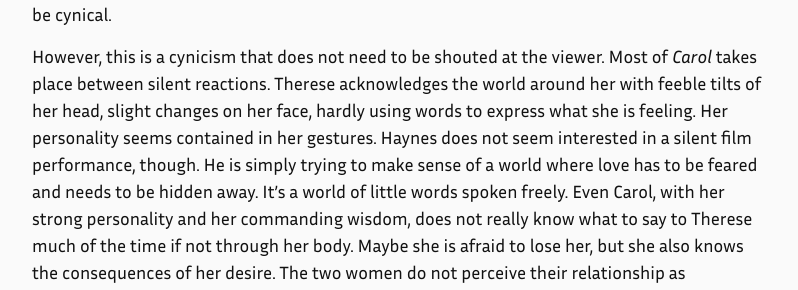
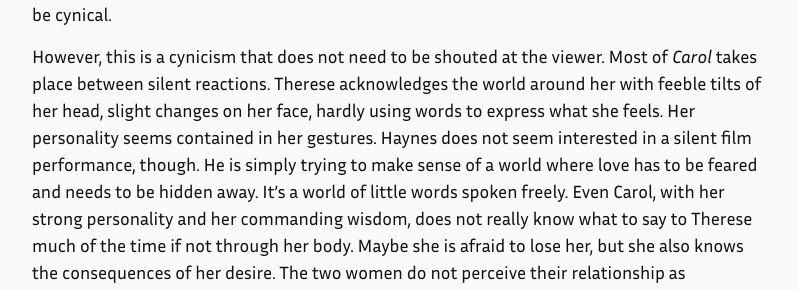
Before and after one commit to manuel-uberti/filmsinwords, a Jekyll site: the page built from _posts/2019-12-19-connection.md, in a window 1280 px wide and 900 px high, scrolled down 1194 px. Shown: the part 209-499 px from the top of the window, without its empty margins (238-1036 px from the left). Built offline with Jekyll 4.4.1, drawn with Linux system fonts in a browser that asks for light colours; some of the changed text lies outside the part shown.

Commit message:
Fix wording

```diff
--- a/_posts/2019-12-19-connection.md
+++ b/_posts/2019-12-19-connection.md
@@ -50,19 +50,19 @@
 However, this is a cynicism that does not need to be shouted at the viewer. Most
 of *Carol* takes place between silent reactions. Therese acknowledges the world
 around her with feeble tilts of her head, slight changes on her face, hardly
-using words to express what she is feeling. Her personality seems contained in
-her gestures. Haynes does not seem interested in a silent film performance,
-though. He is simply trying to make sense of a world where love has to be feared
-and needs to be hidden away. It’s a world of little words spoken freely. Even
-Carol, with her strong personality and her commanding wisdom, does not really
-know what to say to Therese much of the time if not through her body. Maybe she
-is afraid to lose her, but she also knows the consequences of her desire. The
-two women do not perceive their relationship as something inherently wrong,
-because there is nothing wrong with love, but at the same time everyone blames
-them for what they are doing. Love is there from the beginning, but Therese
-battles to accept it, because the conventions of imposed masculinity are always
-in her way. Carol and Therese want, but they cannot. They only can if they
-abandon everything and live among themselves.
+using words to express what she feels. Her personality seems contained in her
+gestures. Haynes does not seem interested in a silent film performance, though.
+He is simply trying to make sense of a world where love has to be feared and
+needs to be hidden away. It’s a world of little words spoken freely. Even Carol,
+with her strong personality and her commanding wisdom, does not really know what
+to say to Therese much of the time if not through her body. Maybe she is afraid
+to lose her, but she also knows the consequences of her desire. The two women do
+not perceive their relationship as something inherently wrong, because there is
+nothing wrong with love, but at the same time everyone blames them for what they
+are doing. Love is there from the beginning, but Therese battles to accept it,
+because the conventions of imposed masculinity are always in her way. Carol and
+Therese want, but they cannot. They only can if they abandon everything and live
+among themselves.
 
 *Carol* explores the discovery of love and the progress of the relationship
 through senses. The viewer feels the surfaces as if touching them, not because
```
